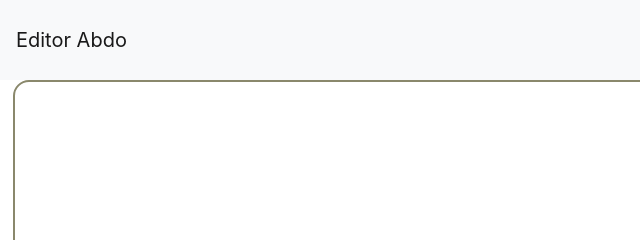
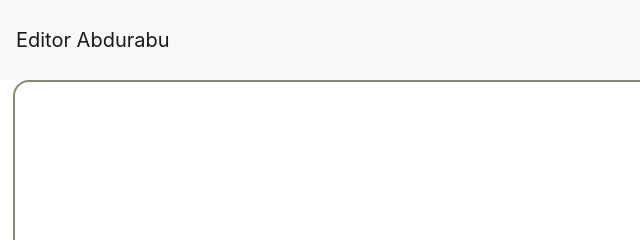
Before and after one commit to Abdurabu-Nasser/app, a plain HTML site: page index.html in a window 1280 px wide. Shown: the top 240 px of the page, 0-640 px from the left. Drawn offline with nearby package versions, Linux system fonts and the light colour scheme.

Commit message:
تم تعديل اسم المحرر

```diff
--- a/index.html
+++ b/index.html
@@ -12,7 +12,7 @@
 <nav class="navbar navbar-light bg-light">
     <a class="navbar-brand" href="#">
 
-      Editor Abdo
+      Editor Abdurabu
     </a>
 
     <img src="Screen.png" >
```
